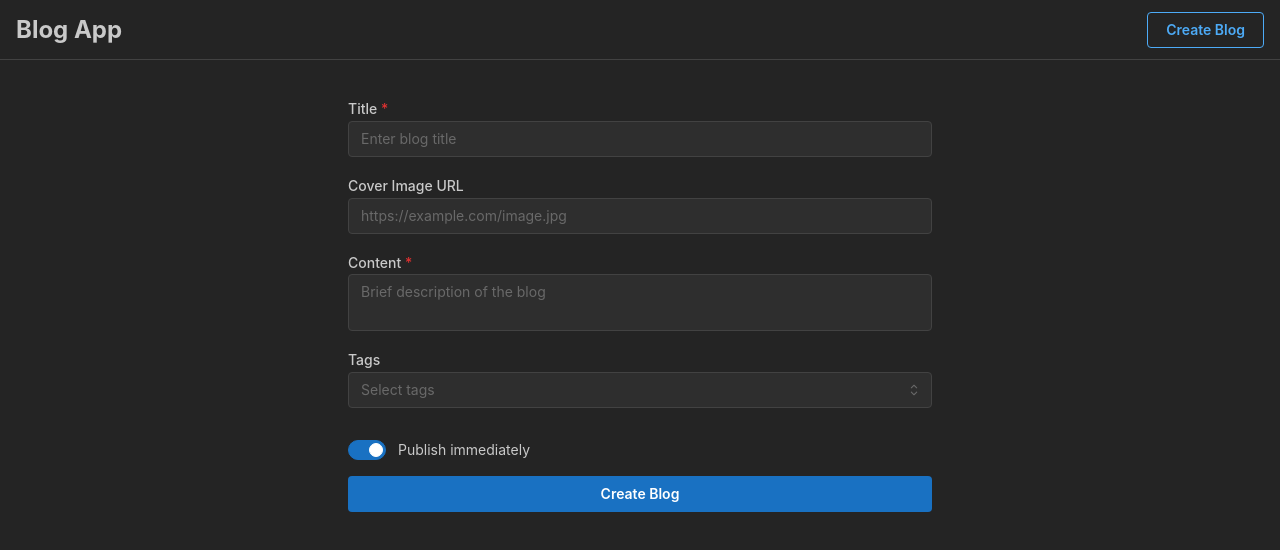
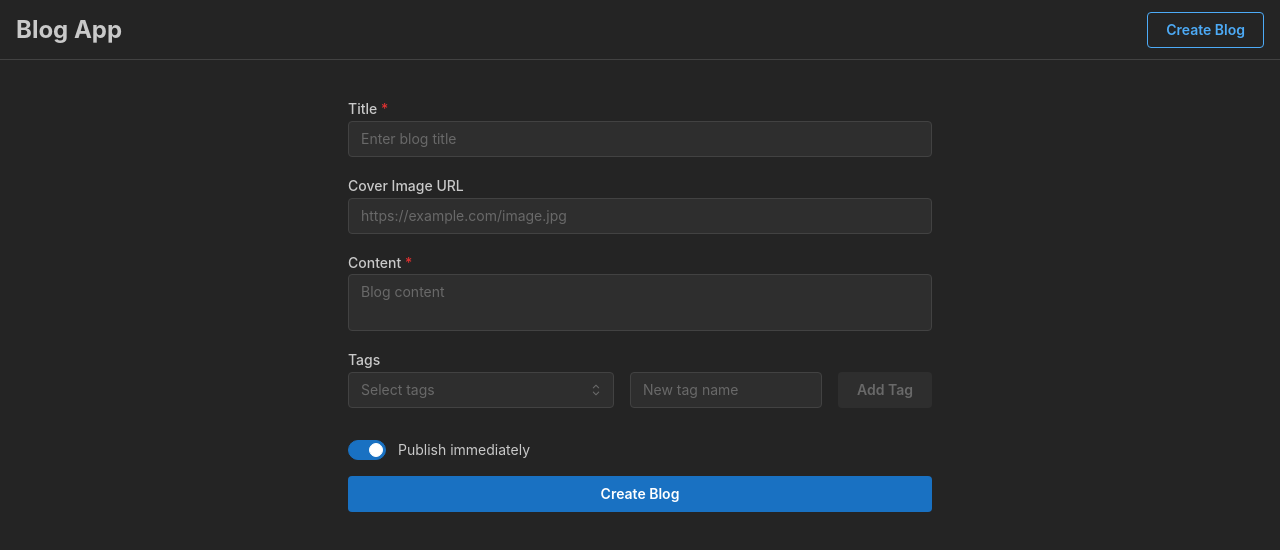
Before and after one commit to Pranali-5/blog-app, a React (Vite) app in the folder frontend/: page /admin/blog/new in a window 1280 px wide. Shown: the top 550 px of the page. Built offline with nearby package versions, Linux system fonts and the light colour scheme; no server answers; sample sign-in values are in the browser's storage.

Commit message:
feat: add create tag

```diff
--- a/frontend/src/api/blogService.ts
+++ b/frontend/src/api/blogService.ts
@@ -35,4 +35,14 @@ export const blogService = {
     const response = await client.get('/blogs/tags');
     return response.data;
   },
+
+  createTag: async (tagData: { name: string }) => {
+    const token = localStorage.getItem('token');
+    const response = await client.post('/blogs/tags', tagData, {
+      headers: {
+        Authorization: `Bearer ${token}`
+      }
+    });
+    return response.data;
+  },
 };
--- a/frontend/src/pages/admin/AdminBlogEditor.tsx
+++ b/frontend/src/pages/admin/AdminBlogEditor.tsx
@@ -1,14 +1,11 @@
+import { TextInput, Textarea, Button, MultiSelect, Stack, Box, Group, Switch } from '@mantine/core';
 import { useForm } from '@mantine/form';
-import { Container, TextInput, Textarea, Button, MultiSelect, Stack, Loader, Switch, Box } from '@mantine/core';
-import { useQuery, useMutation } from '@tanstack/react-query';
+import { useMutation, useQuery } from '@tanstack/react-query';
 import { useNavigate, useParams } from 'react-router-dom';
-import { RichTextEditor, Link } from '@mantine/tiptap';
-import { useEditor } from '@tiptap/react';
-import StarterKit from '@tiptap/starter-kit';
-import React from 'react';
 import { blogService } from '../../api/blogService';
 import { notifications } from '@mantine/notifications';
 import { AxiosError } from 'axios';
+import React from 'react';
 
 export function AdminBlogEditor() {
   const { id } = useParams();
@@ -23,31 +20,40 @@ export function AdminBlogEditor() {
       coverImageURL: '',
       tags: [] as string[],
       isPublished: true,
+      newTag: '', // New field for tag creation
     },
   });
 
-  const editor = useEditor({
-    extensions: [StarterKit, Link],
-    content: form.values.content,
-    onUpdate: ({ editor }) => {
-      form.setFieldValue('content', editor.getHTML());
-    },
+  const { data: tagsData, refetch: refetchTags, isError: isTagsError } = useQuery({
+    queryKey: ['tags'],
+    queryFn: blogService.getTags,
   });
 
-  // Fetch tags for the multiselect
-  const { data: tagsData, isLoading: isTagsLoading, isError: isTagsError } = useQuery({
-    queryKey: ['tags'],
-    queryFn: async () => {
-      const response = await fetch('http://localhost:8080/api/blogs/tags');
-      return response.json();
+  const createTagMutation = useMutation({
+    mutationFn: async (tagName: string) => {
+      return blogService.createTag({ name: tagName });
     },
+    onSuccess: (data) => {
+      form.setFieldValue('tags', [...form.values.tags, data._id]);
+      form.setFieldValue('newTag', '');
+      refetchTags();
+      notifications.show({
+        title: 'Success',
+        message: 'Tag created successfully!',
+        color: 'green'
+      });
+    },
+    onError: (error: AxiosError<{message: string}>) => {
+      notifications.show({
+        title: 'Error',
+        message: error.response?.data?.message || 'Failed to create tag',
+        color: 'red'
+      });
+    }
   });
 
   const createBlogMutation = useMutation({
-    mutationFn: async (values: typeof form.values) => {
-      console.log('Token:', localStorage.getItem('token')); // Debug token
-      return blogService.createBlog(values);
-    },
+    mutationFn: blogService.createBlog,
     onSuccess: () => {
       notifications.show({
         title: 'Success',
@@ -56,15 +62,21 @@ export function AdminBlogEditor() {
       });
       navigate('/');
     },
-    onError: (error: AxiosError<{message: string}> ) => {
-      console.error('Blog creation error:', error);
+    onError: (error: AxiosError<{message: string}>) => {
       notifications.show({
         title: 'Error',
-              message: error.response?.data?.message || 'Failed to create account',
+        message: error.response?.data?.message || 'Failed to create blog',
         color: 'red'
       });
     }
   });
+
+  const handleCreateTag = (e: React.FormEvent) => {
+    e.preventDefault();
+    if (form.values.newTag) {
+      createTagMutation.mutate(form.values.newTag);
+    }
+  };
 
   return (
     <Box w='50%' p={`lg`} m='auto'>
@@ -87,12 +99,13 @@ export function AdminBlogEditor() {
 
           <Textarea
             label="Content"
-            placeholder="Brief description of the blog"
+            placeholder="Blog content"
             required
             {...form.getInputProps('content')}
             w="100%"
           />
 
+          <Group align="flex-end">
             <MultiSelect
               label="Tags"
               placeholder="Select tags"
@@ -101,9 +114,17 @@ export function AdminBlogEditor() {
                 label: tag.name,
               })) || []}
               {...form.getInputProps('tags')}
-            w="100%"
+              style={{ flex: 1 }}
             />
-
+            <TextInput
+              placeholder="New tag name"
+              {...form.getInputProps('newTag')}
+              style={{ flex: 1 }}
+            />
+            <Button onClick={handleCreateTag} disabled={!form.values.newTag}>
+              Add Tag
+            </Button>
+          </Group>
  {isTagsError && <div>Failed to load tags</div>}
 
           {/* <RichTextEditor editor={editor}>
```
Lines whose indentation alone changed are shown as unchanged.
